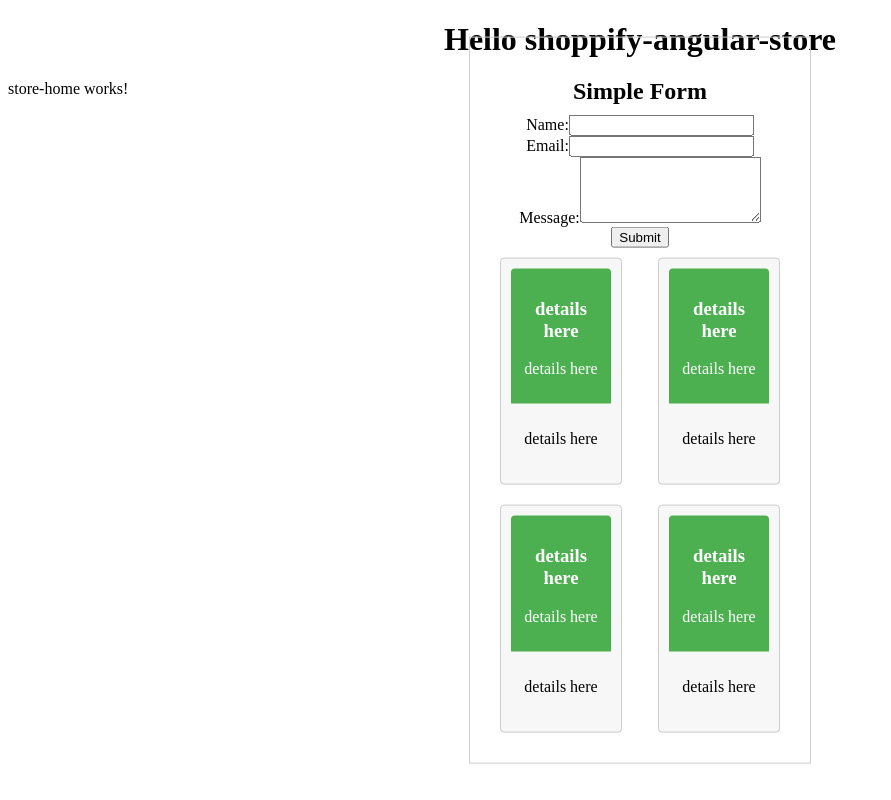
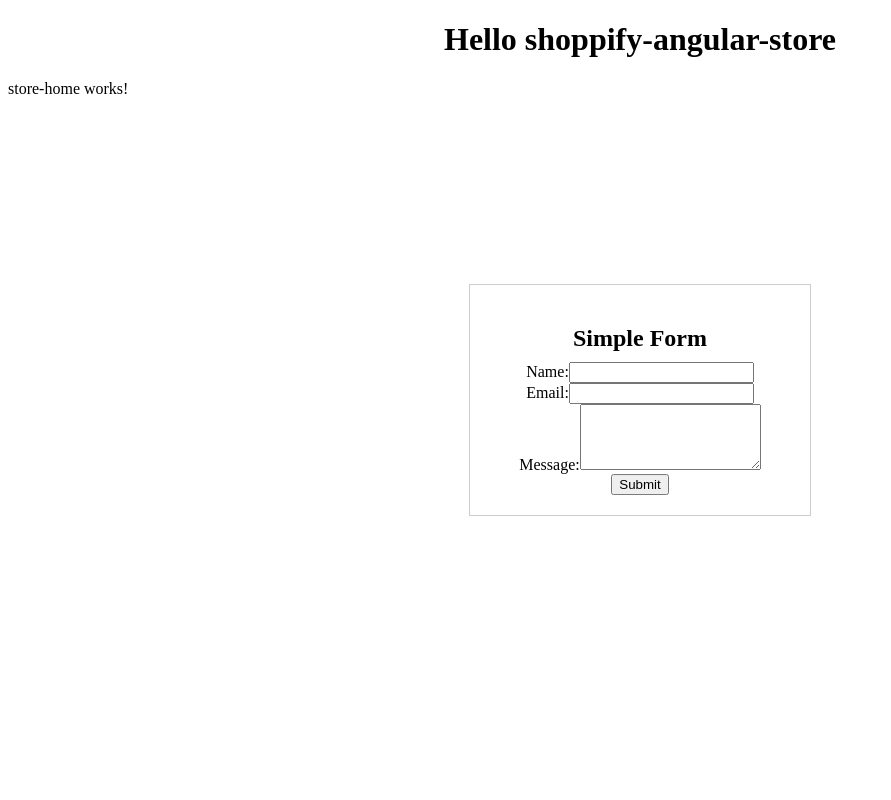
Before and after one commit to Oliver-Adamtey/shoppify-angular-store, an Angular app: page / in a window 1280 px wide. Shown: the whole page, without its empty margins (0-891 px from the left). Built offline with nearby package versions, Linux system fonts and the light colour scheme.

Commit message:
Update store-home.component.html

```diff
--- a/src/app/store-home/store-home.component.html
+++ b/src/app/store-home/store-home.component.html
@@ -45,10 +45,7 @@
         <p><strong>Message:</strong> {{message}} </p>
     </div> -->
 
-    <div class="flex-container">
-        <app-message-detail></app-message-detail>
-        <app-message-detail></app-message-detail>
-        <app-message-detail></app-message-detail>
+    <div class="flex-container" *ngIf="isSubmitted">
         <app-message-detail></app-message-detail>
     </div>
 </div>
```
